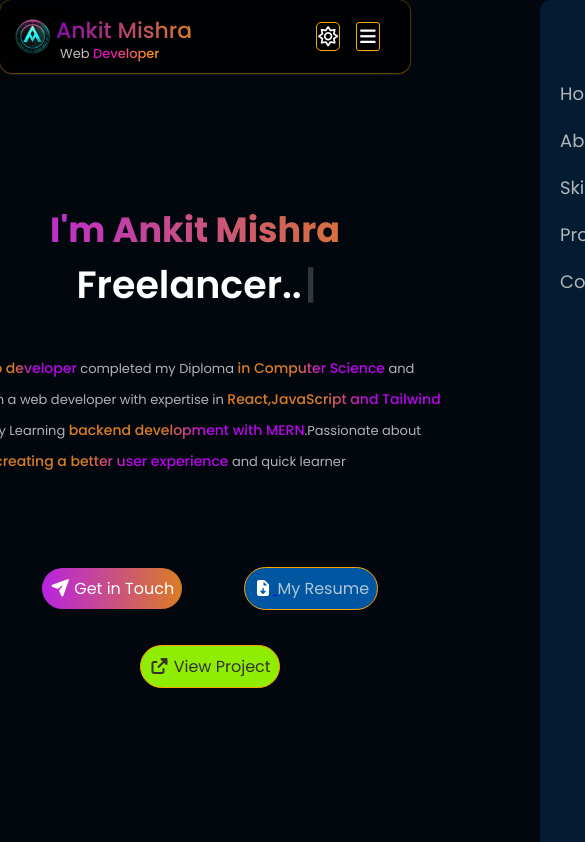
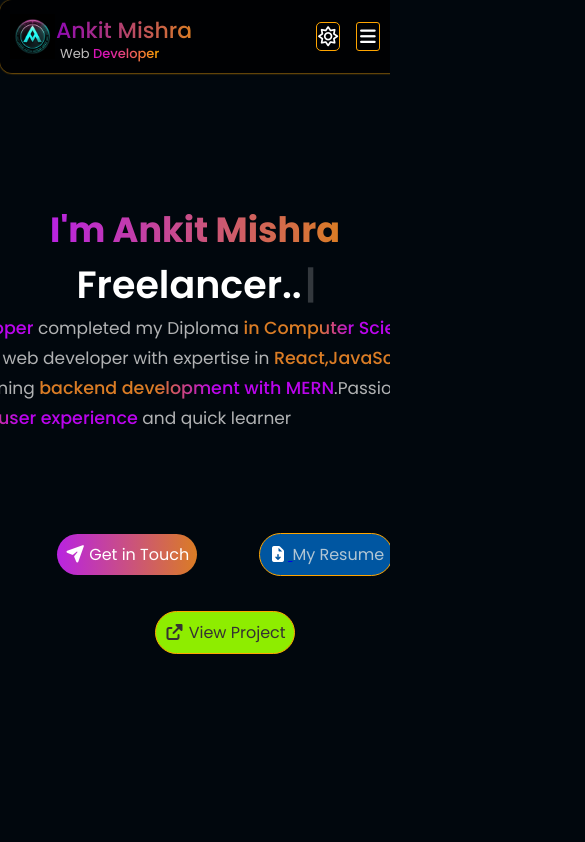
Before and after one commit to Ankit-Mishra2025/My_Latest_Portfolio, a React (Vite) app: page / in a window 390 px wide. Shown: the top 842 px of the page, 585 px wide, since content can reach past the window. Built offline with nearby package versions, Linux system fonts and the light colour scheme.

Commit message:
Scrool error

```diff
--- a/src/Components/Hero/Hero.css
+++ b/src/Components/Hero/Hero.css
@@ -74,15 +74,12 @@ border-radius: 500px;
 
 }
 
-
 .hero_connect {
   display: flex;
   gap: 50px;
   cursor: pointer;
 
 }
-
-
 
 .connectLink {
 
@@ -95,8 +92,8 @@ border-radius: 500px;
   font-weight: 400;
   border: none;
   outline: none;
-  position: relative;
-  bottom: 10px;
+  /* position: relative;
+  bottom: 10px; */
 }
 
 .connectLink a{
@@ -112,8 +109,8 @@ border-radius: 500px;
 
 .heroResume{
     cursor: pointer;
-position: relative;
-bottom: 10px;
+/* position: relative;
+bottom: 10px; */
   background-color: rgb(0, 86, 161);
   font-size: 16px;
   cursor: pointer;
@@ -144,8 +141,8 @@ transform: scale(1.10);
   border-radius: 30px;
   border: 1px solid orange;
   transition: 0.5s;
-  position: relative;
-  bottom: 10px;
+  /* position: relative;
+  bottom: 10px; */
 
 }
 
@@ -166,8 +163,7 @@ transform: scale(1.10);
   }
   .left_hero h1{
     font-size: 35px;
-    width: 100vw;
-
+    /* width: 100vw; */
     margin-top: 50px;
   }
 
@@ -176,26 +172,7 @@ transform: scale(1.10);
     font-weight: 600;
   }
 
-  .heroPara{
-    display: flex;
-    flex-direction: column;
 
-  }
-
-  .heroPara p {
-
-    font-size: 14px;
-  width: 20vw;
-  margin-right: 50px;
-text-align: center;
-    margin-top: 40px;
-    font-size: 13px;
-
-
-  }
-  .heroPara p span{
-    font-size: 14px;
-  }
 
   .hero_action {
    margin-bottom: 30px;
@@ -209,7 +186,9 @@ flex-direction: column;
   gap:35px;
   justify-content: space-evenly;
   align-items: center;
-  width: 100vw;
+  width: 100%;
+  max-width: 100%;
+  overflow-x: hidden;
   flex-wrap: wrap;
   margin-left: 30px;
   margin-top: 50px;
--- a/src/Components/Navbar/Navbar.css
+++ b/src/Components/Navbar/Navbar.css
@@ -1,6 +1,4 @@
-
 .navbar {
-  width: 100vw;
   display: flex;
   justify-content: space-between;
   align-items: center;
@@ -8,29 +6,25 @@
   position: sticky;
   top: 0px;
   z-index: 10;
-  background-color:rgba(0, 0, 0, 0.733);
-  backdrop-filter: blur(50px) ;
+  background-color: rgba(0, 0, 0, 0.733);
+  backdrop-filter: blur(50px);
   padding: 14px 10px;
   border-radius: 12px;
- box-shadow: 0px 0.20px 2px orange;
+  box-shadow: 0px 0.2px 2px orange;
 }
 
-
-
-.logoName{
+.logoName {
   display: flex;
   gap: 1px;
   position: relative;
   flex-direction: row;
 }
 
-.logoName img{
+.logoName img {
   height: 45px;
   width: 45px;
-
 }
 .navbar h1 {
-
   background: linear-gradient(270deg, #da7c25 0.36%, #8f09b4);
   background-clip: text;
   -webkit-background-clip: text;
@@ -39,22 +33,21 @@ gap: 1px;
   border-radius: 30px;
   font-weight: 500;
 }
-.logoName p{
+.logoName p {
   position: absolute;
   top: 30px;
- margin-left:50px ;
+  margin-left: 50px;
   font-size: 13px;
   color: rgb(193, 191, 191);
   font-weight: 400;
 }
 
-.logoName p span{
-  background: linear-gradient(270deg,orange 0.36%,rgb(216, 20, 183)80%);
+.logoName p span {
+  background: linear-gradient(270deg, orange 0.36%, rgb(216, 20, 183) 80%);
   background-clip: text;
   -webkit-background-clip: text;
   -webkit-text-fill-color: transparent;
   font-weight: 500;
-
 }
 
 .menu-btn {
@@ -69,21 +62,18 @@ font-weight: 500;
 
 /* Sidebar for mobile */
 .side-menu {
-  overflow-x: hidden;
   position: fixed;
- top:0;
+  top: 0;
   right: -100%;
   width: 200px;
   height: 100vh;
   background: rgba(6, 48, 84, 0.521);
   backdrop-filter: blur(15px);
   padding: 60px 20px;
-  transition: left 2s ;
+  transition: left 2s;
   transition-duration: 5s;
-
   border-radius: 10px;
 }
-
 
 .side-menu.show {
   right: 0;
@@ -92,14 +82,11 @@ font-weight: 500;
 .side-menu ul {
   list-style: none;
   padding: 0;
-
-
 }
 
 .side-menu li {
   margin: 20px 0;
   font-size: 18px;
-
 }
 
 .modeBtn {
@@ -116,11 +103,10 @@ font-weight: 500;
 .modeBtn i {
   height: 10px;
   width: 22px;
-color:white;
+  color: white;
   font-size: 18px;
 }
 /* Responsive */
-
 
 .navbar:hover {
   box-shadow: 2px 0.3px 5px rgba(4, 4, 176, 0.548);
@@ -139,12 +125,10 @@ color:white;
   font-weight: 300;
 }
 
-
 .nav-menu .anchorLink {
   display: flex;
   flex-direction: column;
   cursor: pointer;
-
 }
 
 .anchorLink {
@@ -154,16 +138,13 @@ color:white;
 }
 
 @media (max-width: 768px) {
-  .navbar{
-    overflow-x: hidden;
-  }
   .nav-menu.desktop {
     display: none;
   }
 
   .menu-btn {
     display: block;
-    border:1px solid orange;
+    border: 1px solid orange;
     font-size: 18px;
     border-radius: 3px;
     margin-right: 20px;
--- a/src/Components/Navbar/Navbar.jsx
+++ b/src/Components/Navbar/Navbar.jsx
@@ -26,6 +26,7 @@ const Navbar = () => {
 
   return (
     <>
+    <div>
       {/* Top Navbar */}
       <motion.div
         className="navbar"
@@ -140,6 +141,7 @@ const Navbar = () => {
           </li>
         </ul>
       </div>
+      </div>
     </>
   );
 };
--- a/src/Components/Projects/Project.css
+++ b/src/Components/Projects/Project.css
@@ -26,7 +26,7 @@
 
 .hoverProject{
   display: flex;
- width: 360px;
+ width: 340px;
   flex-direction:row ;
   justify-content: center;
   align-items: center;
--- a/src/index.css
+++ b/src/index.css
@@ -15,11 +15,9 @@
     color: white;
 } */
 
-body {
+body,html{
   /* margin: 0;
   padding: 0; */
-
-
   background-color: rgb(1, 7, 13);
   backdrop-filter: blur(10px);
 overflow-x: hidden;
```
Lines whose indentation alone changed are shown as unchanged.
